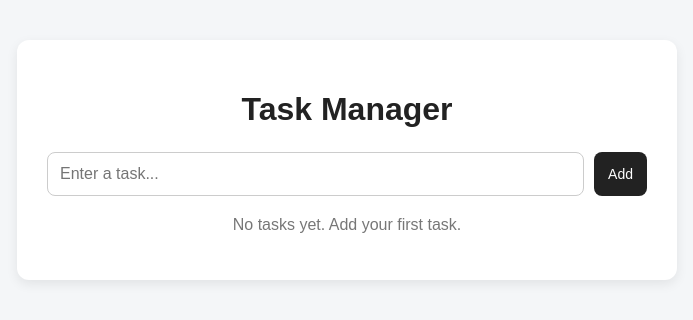
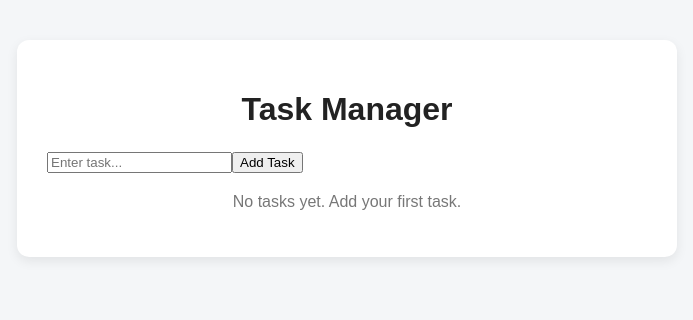
Before and after one commit to tshiyonzo25/taskflow, a React (Vite) app: page / in a window 1280 px wide. Shown: the top 320 px of the page, without its empty margins (293-986 px from the left). Built offline with nearby package versions, Linux system fonts and the light colour scheme.

Commit message:
feat: implement task input component
Created TaskInput component with input field and add button

Implemented controlled input using React state
Added basic UI structure for task entry

```diff
--- a/src/components/TaskInput.jsx
+++ b/src/components/TaskInput.jsx
@@ -1,27 +1,24 @@
 import { useState } from "react";
 
-function TaskInput({ addTask }) {
-  const [input, setInput] = useState("");
+function TaskInput({ onAddTask }) {
+  const [title, setTitle] = useState("");
 
-  const handleSubmit = (e) => {
-    e.preventDefault();
-    addTask(input);
-    setInput("");
+  const handleAdd = () => {
+    if (!title.trim()) return;
+    onAddTask(title);
+    setTitle("");
   };
 
   return (
-    <form className="task-form" onSubmit={handleSubmit}>
+    <div>
       <input
         type="text"
-        placeholder="Enter a task..."
-        value={input}
-        onChange={(e) => setInput(e.target.value)}
-        className="task-input"
+        placeholder="Enter task..."
+        value={title}
+        onChange={(e) => setTitle(e.target.value)}
       />
-      <button type="submit" className="add-btn">
-        Add
-      </button>
-    </form>
+      <button onClick={handleAdd}>Add Task</button>
+    </div>
   );
 }
 
```
